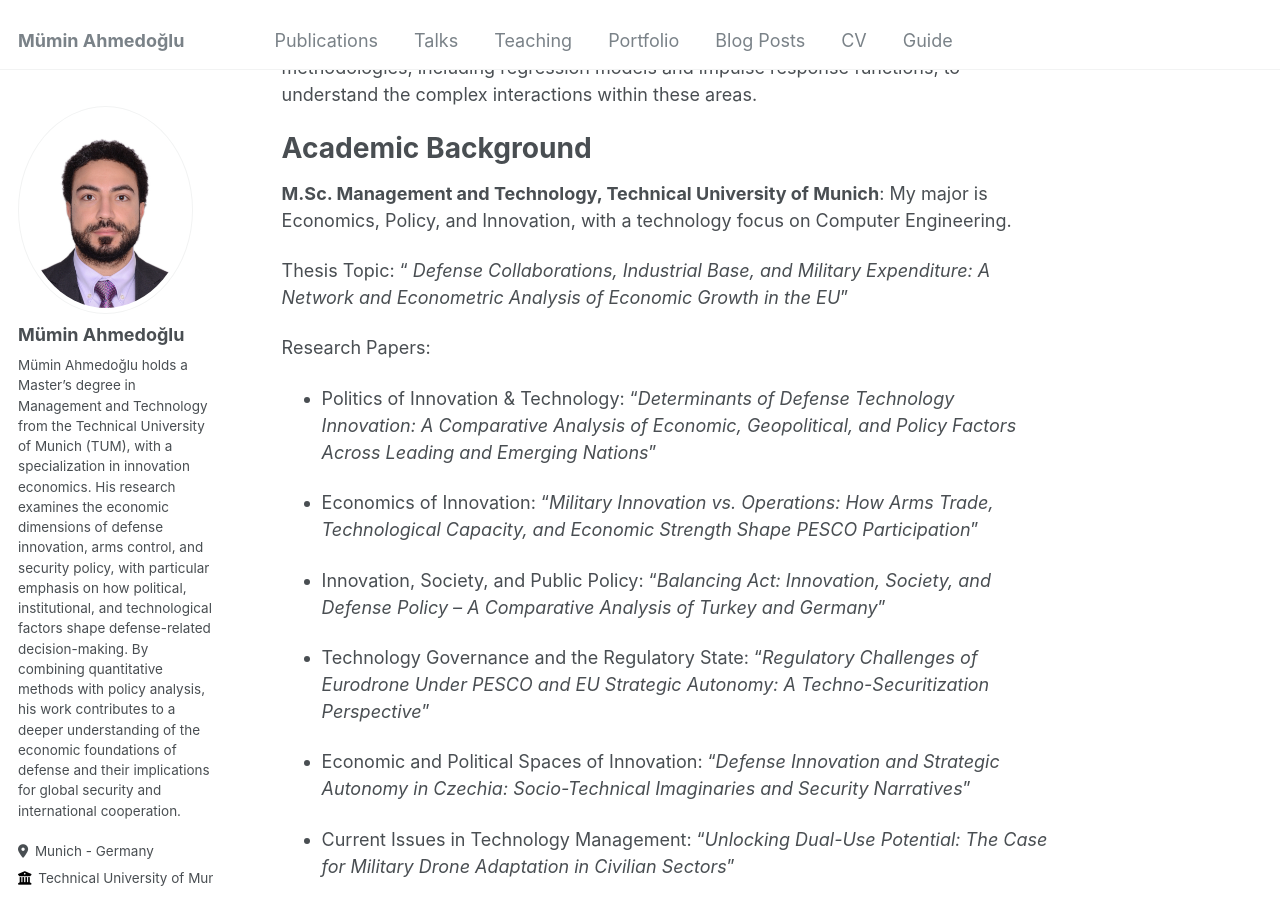
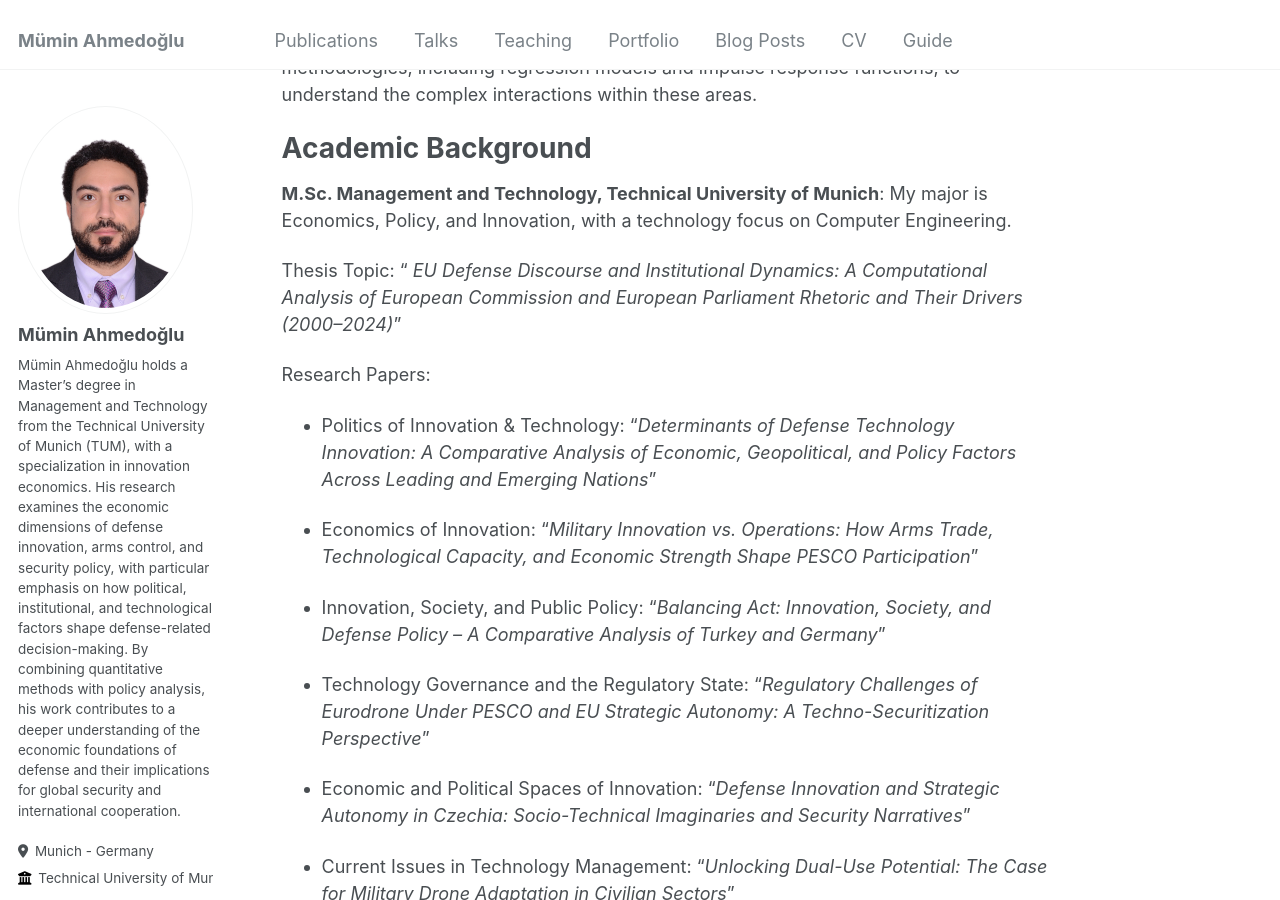
Before and after one commit to ahmedoglu/ahmedoglu.github.io, a Jekyll site: the page built from _pages/about.md, in a window 1280 px wide and 900 px high, scrolled down 3254 px. Built offline with Jekyll 4.4.1, drawn with Linux system fonts in a browser that asks for light colours; some web fonts are replaced.

Commit message:
Update about.md

```diff
--- a/_pages/about.md
+++ b/_pages/about.md
@@ -59,7 +59,8 @@ Academic Background
 ======
 **M.Sc. Management and Technology, Technical University of Munich**: My major is Economics, Policy, and Innovation, with a technology focus on Computer Engineering.
 
-Thesis Topic: " _Defense Collaborations, Industrial Base, and Military Expenditure: A Network and Econometric Analysis of Economic Growth in the EU_"
+Thesis Topic: " _EU Defense Discourse and Institutional Dynamics: A Computational Analysis of European Commission and European Parliament Rhetoric and Their Drivers (2000–2024)_"
+
 
 Research Papers:
 - Politics of Innovation & Technology: “_Determinants of Defense Technology Innovation: A Comparative Analysis of Economic, Geopolitical, and Policy Factors Across Leading and Emerging Nations_”
```
